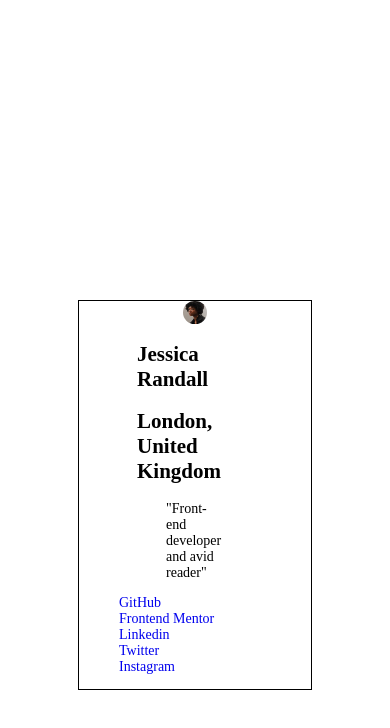
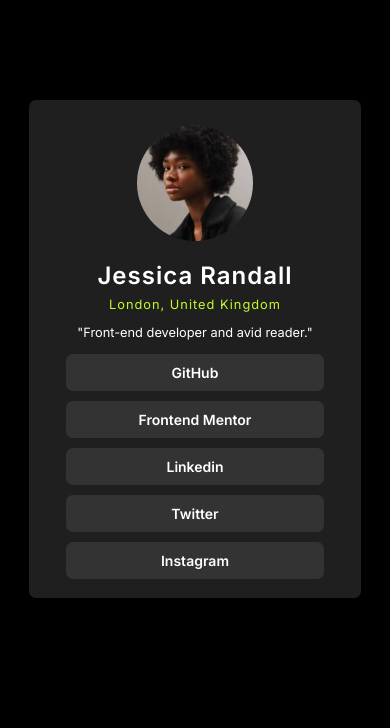
Before and after one commit to indigorose/frontend_mentor_hosting, a React (Vite) app in the folder social_links_profile/: page / in a window 390 px wide. Shown: the top 728 px of the page. Built offline with nearby package versions, Linux system fonts and the light colour scheme.

Commit message:
Update: mobile-first styling

```diff
--- a/social_links_profile/src/App.css
+++ b/social_links_profile/src/App.css
@@ -1,14 +1,11 @@
 /* Base styling */
+
+@import url('https://fonts.googleapis.com/css2?family=Inter:ital,opsz,wght@0,14..32,100..900;1,14..32,100..900&display=swap');
+
 *,
 *::before,
 *::after {
 	box-sizing: border-box;
-}
-
-body {
-	margin: 0;
-	font-family: 'Montserrat', 'Oswald', serif, sans-serif;
-	font-size: 14px;
 }
 
 :root {
@@ -18,13 +15,12 @@ body {
 	--background--2: hsl(0, 0%, 12%);
 	--background--3: hsl(0, 0%, 8%);
 }
-
-.card {
-	border: 1px solid black;
-	margin: 300px auto;
-	max-width: 60%;
+body {
+	margin: 0;
+	font-family: 'Inter', 'Arial', serif, sans-serif;
+	font-size: 14px;
+	background-color: black;
 }
-
 a {
 	text-decoration: none;
 }
@@ -33,16 +29,77 @@ li {
 	list-style: none;
 }
 
+/* base card styling */
+.card {
+	/* border: 1px solid white; */
+	margin: 100px auto;
+	max-width: 85%;
+	border-radius: 7px;
+	background-color: var(--background--2);
+	padding: 5px;
+}
+
 .card--about {
-	max-width: 50%;
+	max-width: 90%;
 	margin: 0 auto;
+	/* border: 1px solid white; */
 }
 
 /* image styling */
 .profile-img {
+	/* border: 1px solid white; */
 	display: block;
-	margin-left: auto;
-	margin-right: auto;
+	margin: 20px auto;
 	border-radius: 50%;
-	width: 20%;
+	width: 40%;
 }
+
+/* Title styling */
+
+.card--name {
+	text-align: center;
+	color: var(--text--1);
+	font-weight: 600;
+	letter-spacing: 1px;
+	margin: 5px;
+	font-size: 1.5rem;
+}
+
+.card--sub {
+	text-align: center;
+	color: var(--highlight);
+	font-weight: 400;
+	margin: 7px;
+	letter-spacing: 1px;
+	font-size: 0.8rem;
+}
+
+.card--sub-2 {
+	color: var(--text--1);
+	font-size: 0.8rem;
+	text-align: center;
+}
+
+/* card links */
+
+.card--list {
+	padding: 0;
+}
+
+.card--item :hover {
+	background-color: var(--highlight);
+	color: var(--background--3);
+}
+
+.card--link {
+	display: block;
+	text-align: center;
+	color: var(--text--1);
+	/* border: 1px solid white; */
+	margin: 10px auto;
+	width: 80%;
+	padding: 10px;
+	background-color: var(--background--1);
+	border-radius: 7px;
+	font-weight: 600;
+}
--- a/social_links_profile/src/App.jsx
+++ b/social_links_profile/src/App.jsx
@@ -13,7 +13,7 @@ function App() {
             <h1 className="card--name">Jessica Randall
             </h1>
             <h2 className="card--sub">London, United Kingdom</h2>
-            <p className="card--about">"Front-end developer and avid reader"</p>
+            <p className="card--sub-2">"Front-end developer and avid reader."</p>
           </div>
           <ul className="card--list">
             <li className="card--item"><a href="_blank" className="card--link">GitHub</a></li>
```
